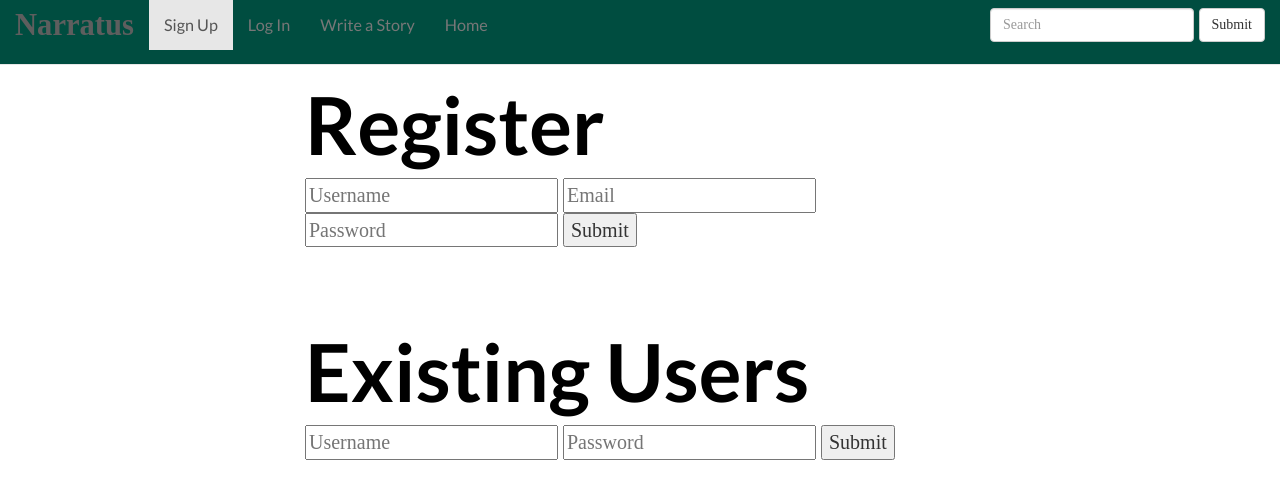
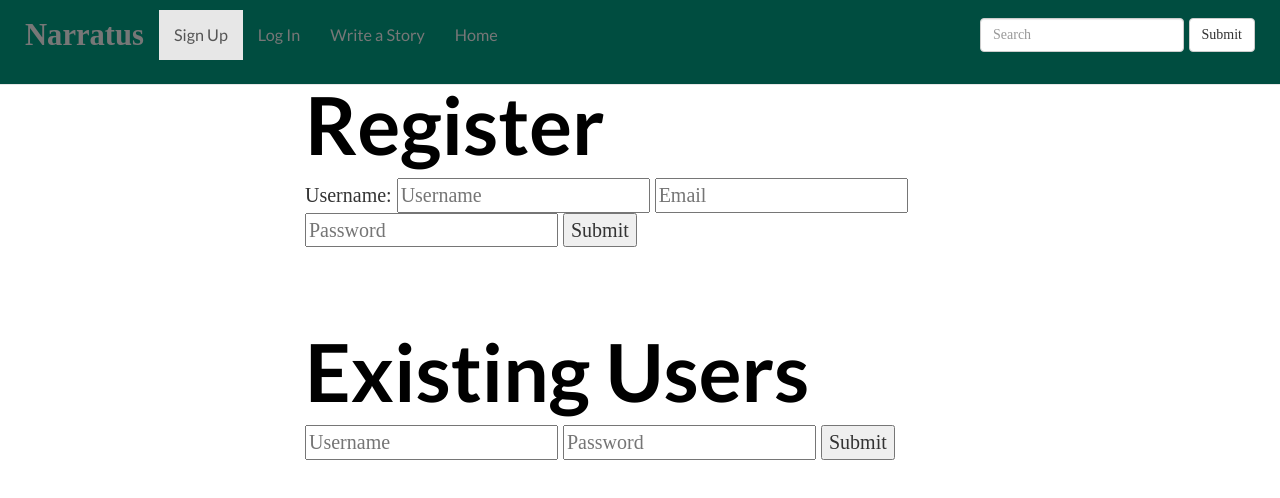
Before and after one commit to i1ana/finalProject-, a website: page Public/HTML/shell.html at #!/login in a window 1280 px wide. Drawn offline with nearby package versions, Linux system fonts and the light colour scheme; some packages are replaced by stand-ins of ours; a web font is replaced by a local one.

Commit message:
sublime broke pushing so i can restart

```diff
--- a/Public/CSS/main.css
+++ b/Public/CSS/main.css
@@ -189,6 +189,8 @@ article a:hover, article a:active {
   color: #fff;
   background-color: #004D40;
   font-size: 0.9em;
+  padding: 10px;
+
 }
 
 .navbar-default:hover {
--- a/Public/HTML/login.html
+++ b/Public/HTML/login.html
@@ -1,8 +1,8 @@
-
+    <div>
         <h1>Register</h1>
 
         <form ng-submit="signup()">
-        <input type="text" ng-model="signupForm.username" placeholder="Username"/>
+          <span> Username: <input type="text" ng-model="signupForm.username" placeholder="Username"/> </span>
             <input type="email" ng-model="signupForm.email" placeholder="Email">
             <input type="password" ng-model="signupForm.password" placeholder="Password"/>
             <input type="submit"/>
@@ -15,3 +15,4 @@
             <input type="password" ng-model="loginForm.password" placeholder="Password"/>
             <input type="submit"/>
         </form>
+    </div>
```
Lines whose indentation alone changed are shown as unchanged.
